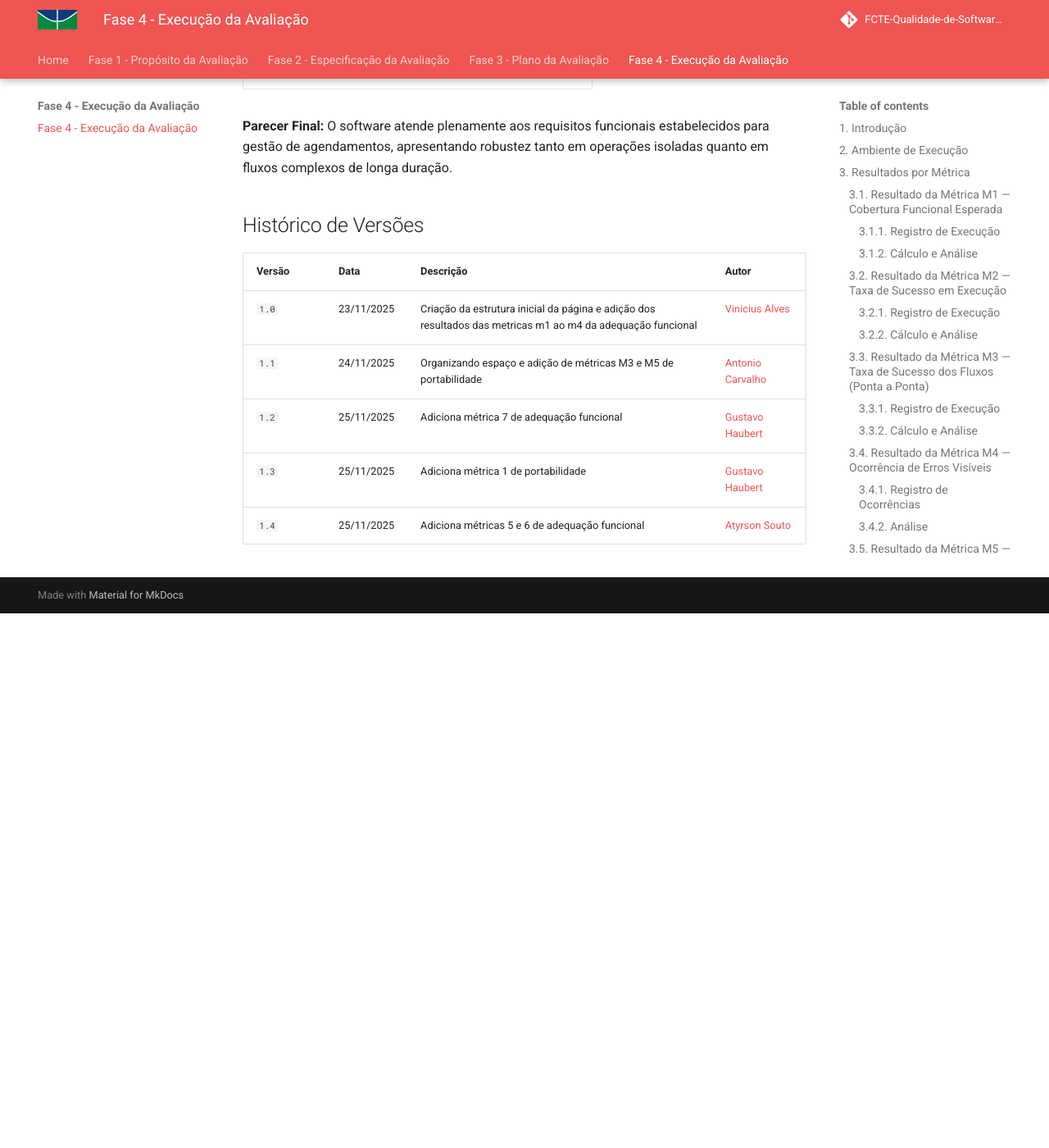
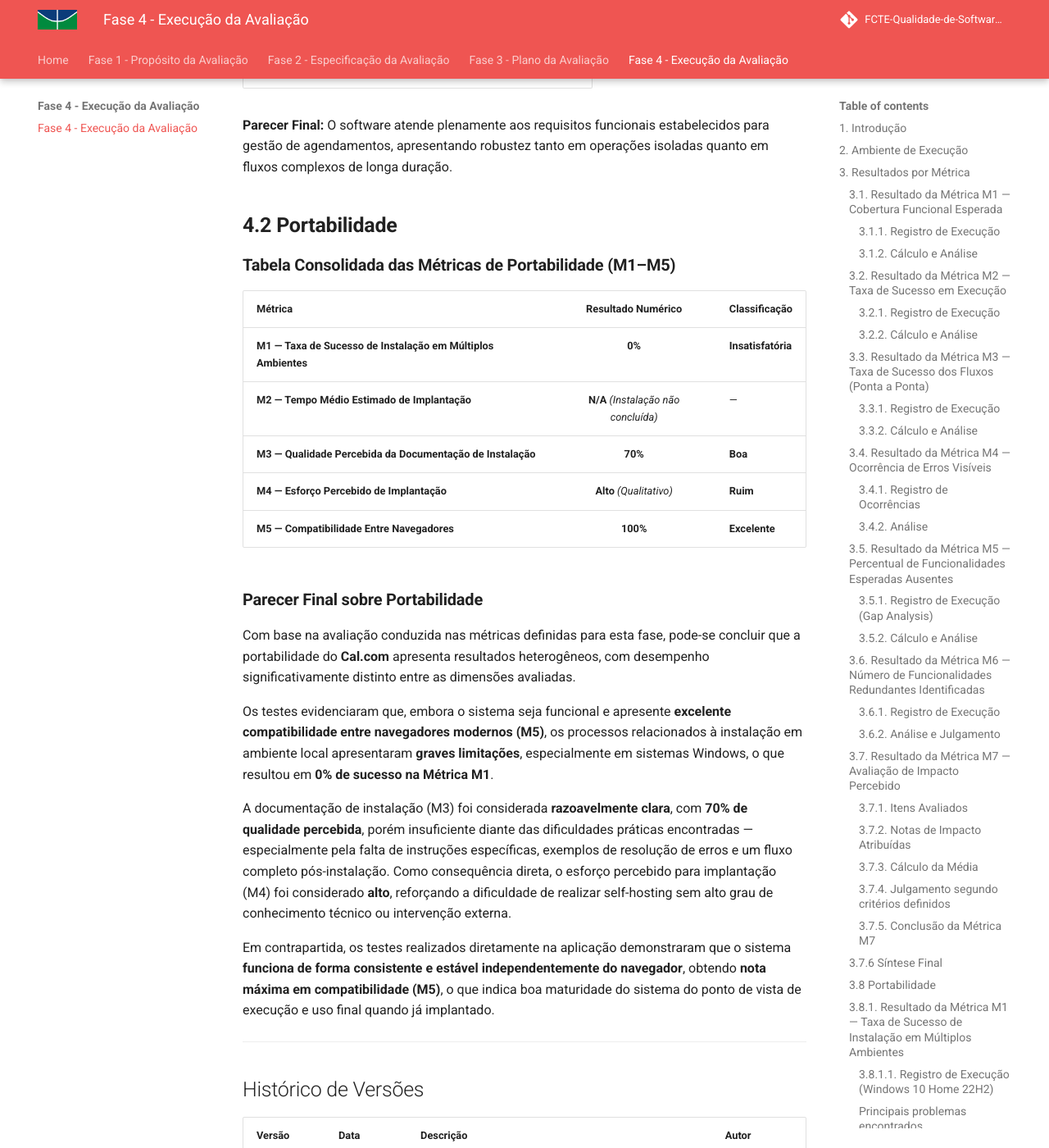
Before and after one commit to FCTE-Qualidade-de-Software-1/2025-2_T01_HEDDY-LAMAR, an MkDocs documentation site: the page built from docs/fase_4/index.md, in a window 1280 px wide and 1400 px high, scrolled down 17789 px. Shown: the whole window at 82% size. Built offline with MkDocs 1.6.1 and Material for MkDocs 9.7.7, drawn with Linux system fonts in a browser that asks for light colours; comment, search, counter and statistics services are not loaded; before the commit the page ends 18537 px from its top, so only the background shows below that; some of the changed text lies outside the part shown.

Commit message:
feature(fase4): Nova sintetização de portabilidade.

```diff
--- a/docs/fase_4/index.md
+++ b/docs/fase_4/index.md
@@ -46,7 +46,7 @@
 "Julgamento M1: Excelente"
     O software apresentou 100% de cobertura das funcionalidades essenciais listadas, enquadrando-se no critério **Excelente (≥90%)**.
 
---
+---
 
 ### 3.2. Resultado da Métrica M2 — Taxa de Sucesso em Execução
 
@@ -70,7 +70,7 @@
 "Julgamento M2: Excelente"
     A funcionalidade demonstrou estabilidade total nas repetições, atingindo o critério **Excelente (≥95%)**.
 
---
+---
 
 ### 3.3. Resultado da Métrica M3 — Taxa de Sucesso dos Fluxos (Ponta a Ponta)
 
@@ -96,7 +96,7 @@
 "Julgamento M3: Excelente"
     O sistema permitiu realizar todo o ciclo de vida do agendamento sem interrupções ou falhas de integridade em todas as tentativas. Classificação: **Excelente**.
 
---
+---
 
 ### 3.4. Resultado da Métrica M4 — Ocorrência de Erros Visíveis
 
@@ -149,7 +149,7 @@
 "Julgamento M5: Bom"
 O software apresenta **20% de ausência** em relação às funcionalidades esperadas de referência. A cobertura funcional é robusta, superando o concorrente em integrações, com lacunas restritas apenas a cenários específicos (Votação de horários e App Mobile nativo).
 
------
+---
 
 ### 3.6. Resultado da Métrica M6 — Número de Funcionalidades Redundantes Identificadas
 
@@ -547,6 +547,8 @@
 
 ## 4. Conclusão da Avaliação Funcional
 
+### 4.1. Adequação Funcional
+
 Com base nos dados coletados na Fase 4, o software **Cal.com** demonstrou um nível elevado de maturidade no quesito **Adequação Funcional**.
 
 | Métrica | Resultado Numérico | Classificação |
@@ -558,6 +560,30 @@
 
 **Parecer Final:** O software atende plenamente aos requisitos funcionais estabelecidos para gestão de agendamentos, apresentando robustez tanto em operações isoladas quanto em fluxos complexos de longa duração.
 
+## **4.2 Portabilidade**
+
+### **Tabela Consolidada das Métricas de Portabilidade (M1–M5)**
+
+| **Métrica** | **Resultado Numérico** | **Classificação** |
+|------------|:----------------------:|------------------|
+| **M1 — Taxa de Sucesso de Instalação em Múltiplos Ambientes** | **0%** | **Insatisfatória** |
+| **M2 — Tempo Médio Estimado de Implantação** | **N/A** *(Instalação não concluída)* | — |
+| **M3 — Qualidade Percebida da Documentação de Instalação** | **70%** | **Boa** |
+| **M4 — Esforço Percebido de Implantação** | **Alto** *(Qualitativo)* | **Ruim** |
+| **M5 — Compatibilidade Entre Navegadores** | **100%** | **Excelente** |
+
+### **Parecer Final sobre Portabilidade**
+
+Com base na avaliação conduzida nas métricas definidas para esta fase, pode-se concluir que a portabilidade do **Cal.com** apresenta resultados heterogêneos, com desempenho significativamente distinto entre as dimensões avaliadas.
+
+Os testes evidenciaram que, embora o sistema seja funcional e apresente **excelente compatibilidade entre navegadores modernos (M5)**, os processos relacionados à instalação em ambiente local apresentaram **graves limitações**, especialmente em sistemas Windows, o que resultou em **0% de sucesso na Métrica M1**.
+
+A documentação de instalação (M3) foi considerada **razoavelmente clara**, com **70% de qualidade percebida**, porém insuficiente diante das dificuldades práticas encontradas — especialmente pela falta de instruções específicas, exemplos de resolução de erros e um fluxo completo pós-instalação. Como consequência direta, o esforço percebido para implantação (M4) foi considerado **alto**, reforçando a dificuldade de realizar self-hosting sem alto grau de conhecimento técnico ou intervenção externa.
+
+Em contrapartida, os testes realizados diretamente na aplicação demonstraram que o sistema **funciona de forma consistente e estável independentemente do navegador**, obtendo **nota máxima em compatibilidade (M5)**, o que indica boa maturidade do sistema do ponto de vista de execução e uso final quando já implantado.
+
+---
+
 
 ## Histórico de Versões
 
@@ -568,6 +594,7 @@
 | `1.2`  | 25/11/2025 | Adiciona métrica 7 de adequação funcional | [Gustavo Haubert](https://github.com/GustavoHaubert) |
 | `1.3`  | 25/11/2025 | Adiciona métrica 1 de portabilidade | [Gustavo Haubert](https://github.com/GustavoHaubert) |
 | `1.4`  | 25/11/2025 | Adiciona métricas 5 e 6 de adequação funcional | [Atyrson Souto](https://github.com/Atyrson) |
+| `1.5`  | 26/11/2025 | Sintetização e conclusão inicial das métricas de portabilidade | [Antonio Carvalho](https://github.com/antonioscarvalho) |
 
 <script type="text/javascript" id="MathJax-script" async
   src="https://cdn.jsdelivr.net/npm/mathjax@3/es5/tex-mml-chtml.js">
```
